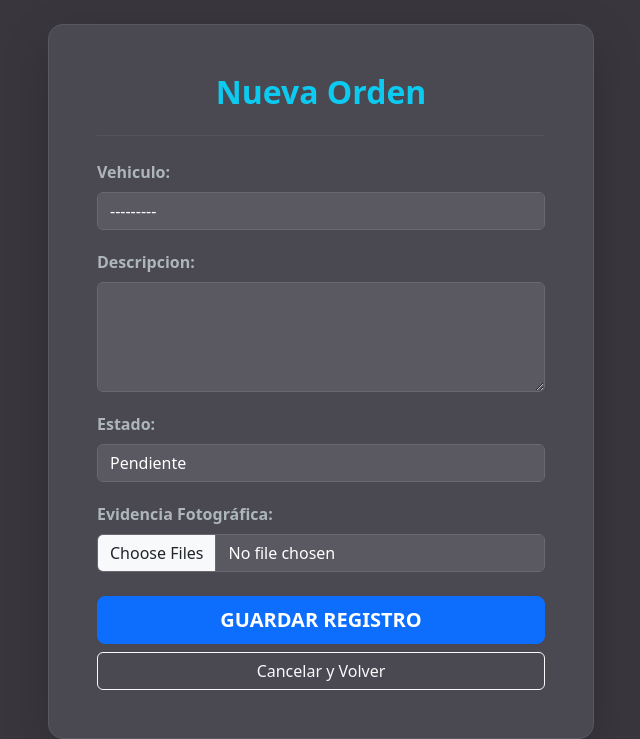
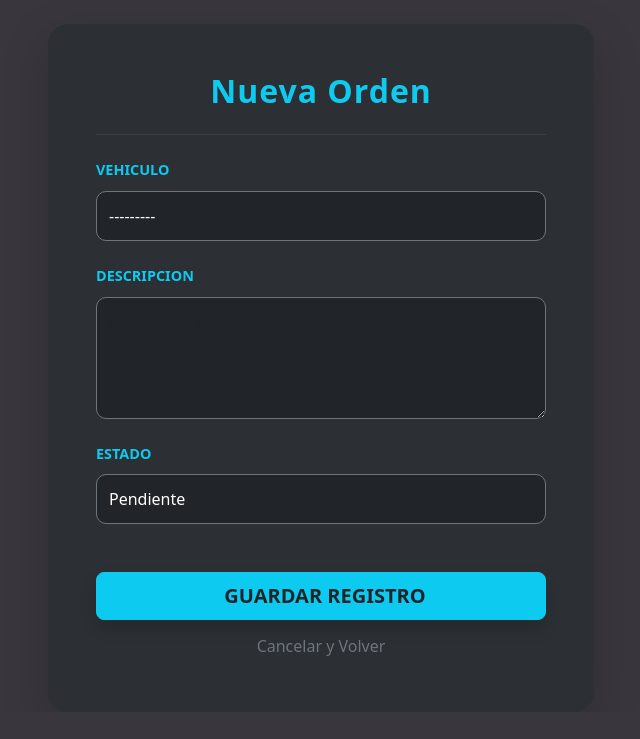
Before and after one commit to Masfos/gestion-cab-systems, a Django app: page /orden/crear/ in a window 1280 px wide. Shown: the part 107-846 px from the top of the page, without its empty margins (319-959 px from the left). After the commit the page ends 819 px from the top, so only its background shows below. Run offline with Django 5.2, Linux system fonts and the light colour scheme; the visitor is signed in with stand-in values (Sample User, id 1); data that the repository does not hold is empty.

Commit message:
rollback

```diff
--- a/core/forms.py
+++ b/core/forms.py
@@ -23,8 +23,10 @@ class EstiloBaseForm(forms.ModelForm):
     def __init__(self, *args, **kwargs):
         super().__init__(*args, **kwargs)
         for field in self.fields.values():
-            if not isinstance(field.widget, forms.CheckboxInput):
-                field.widget.attrs.update({'class': 'form-control'})
+            field.widget.attrs.update({
+                'class': 'form-control bg-dark text-white border-secondary',
+                'style': 'border-radius: 10px; padding: 12px;'
+            })
 
 class ClienteForm(EstiloBaseForm):
     class Meta:
@@ -41,16 +43,19 @@ class MaterialForm(EstiloBaseForm):
         model = Material
         fields = ['nombre', 'descripcion', 'stock']
 
+
 class OrdenTrabajoForm(EstiloBaseForm):
-    # Campo personalizado para fotos múltiples
-    fotos = MultipleFileField(required=False, label="Evidencia Fotográfica")
-
     class Meta:
         model = OrdenTrabajo
         fields = ['vehiculo', 'descripcion', 'estado']
         widgets = {
-            'descripcion': forms.Textarea(attrs={'rows': 4}),
+            'descripcion': forms.Textarea(attrs={'rows': 4, 'placeholder': 'Describa el trabajo...'}),
         }
+
+    def __init__(self, *args, **kwargs):
+        super().__init__(*args, **kwargs)
+        self.fields['vehiculo'].label_from_instance = lambda obj: f"{obj.marca} {obj.modelo} [{obj.patente}] - {obj.cliente.nombre} ({obj.cliente.empresa if obj.cliente.empresa else 'Particular'})"
+
 
 # FORMULARIO PARA REGISTRO DE TRABAJADORES
 class RegistroTrabajadorForm(forms.ModelForm):
--- a/core/models.py
+++ b/core/models.py
@@ -10,10 +10,8 @@ class Cliente(models.Model):
     email = models.EmailField(blank=True, null=True)
 
     def __str__(self):
-        return self.nombre
+        return f"{self.nombre} ({self.empresa})" if self.empresa else self.nombre
 
-
-# Cada vehículo pertenece a un cliente
 class Vehiculo(models.Model):
     cliente = models.ForeignKey(Cliente, on_delete=models.CASCADE)
     marca = models.CharField(max_length=100)
@@ -22,7 +20,8 @@ class Vehiculo(models.Model):
     anio = models.PositiveIntegerField(null=True, blank=True)
 
     def __str__(self):
-        return f"{self.marca} {self.modelo} - {self.patente}"
+        empresa_txt = f" ({self.cliente.empresa})" if self.cliente.empresa else ""
+        return f"{self.marca} {self.modelo} [{self.patente}] - {self.cliente.nombre}{empresa_txt}"
 
 
 # Orden de trabajo asociada a un vehículo y su cliente
--- a/templates/formulario.html
+++ b/templates/formulario.html
@@ -1,34 +1,49 @@
 {% extends "base.html" %}
 {% block content %}
 <div class="row justify-content-center">
-    <div class="col-md-6">
-        <div class="card shadow-lg" style="background-color: #4a4850; border: 1px solid #5a5860; border-radius: 15px; color: white;">
+    <div class="col-md-8 col-lg-6">
+        <div class="card shadow-lg border-0" style="background-color: #2c2f33; border-radius: 20px; color: white;">
             <div class="card-body p-5">
-                <h2 class="text-center mb-4 fw-bold text-info">{{ titulo }}</h2>
+                <h2 class="text-center mb-4 fw-bold text-info" style="letter-spacing: 1px;">{{ titulo }}</h2>
                 <hr class="border-secondary mb-4">
 
                 <form method="POST" enctype="multipart/form-data">
                     {% csrf_token %}
 
                     <style>
-                        input, select, textarea {
+                        label {
+                            font-weight: 600;
+                            margin-bottom: 10px;
                             display: block;
-                            width: 100%;
-                            padding: 12px;
-                            margin-bottom: 20px;
-                            background-color: #5a5860 !important;
-                            border: 1px solid #6a6870 !important;
-                            color: white !important;
-                            border-radius: 10px;
+                            color: #0dcaf0; /* Color cyan para los títulos de los campos */
+                            font-size: 0.9rem;
+                            text-transform: uppercase;
                         }
-                        label { font-weight: bold; margin-bottom: 8px; display: block; color: #adb5bd; }
+                        /* Mejora el aspecto de los selects de Django */
+                        select option { background: #212529; color: white; }
+                        .form-control:focus {
+                            background-color: #3e4146 !important;
+                            border-color: #0dcaf0 !important;
+                            box-shadow: 0 0 0 0.25rem rgba(13, 202, 240, 0.25);
+                            color: white;
+                        }
                     </style>
 
-                    {{ form.as_p }}
+                    {% for field in form %}
+                        <div class="mb-4">
+                            <label>{{ field.label }}</label>
+                            {{ field }}
+                            {% if field.errors %}
+                                <div class="text-danger small mt-1">{{ field.errors.0 }}</div>
+                            {% endif %}
+                        </div>
+                    {% endfor %}
 
-                    <div class="d-grid gap-2 mt-4">
-                        <button type="submit" class="btn btn-primary btn-lg fw-bold">GUARDAR REGISTRO</button>
-                        <a href="{% url 'dashboard' %}" class="btn btn-outline-light">Cancelar y Volver</a>
+                    <div class="d-grid gap-2 mt-5">
+                        <button type="submit" class="btn btn-info btn-lg fw-bold text-dark shadow">
+                            <i class="bi bi-save me-2"></i>GUARDAR REGISTRO
+                        </button>
+                        <a href="{% url 'dashboard' %}" class="btn btn-outline-secondary border-0">Cancelar y Volver</a>
                     </div>
                 </form>
             </div>
```
